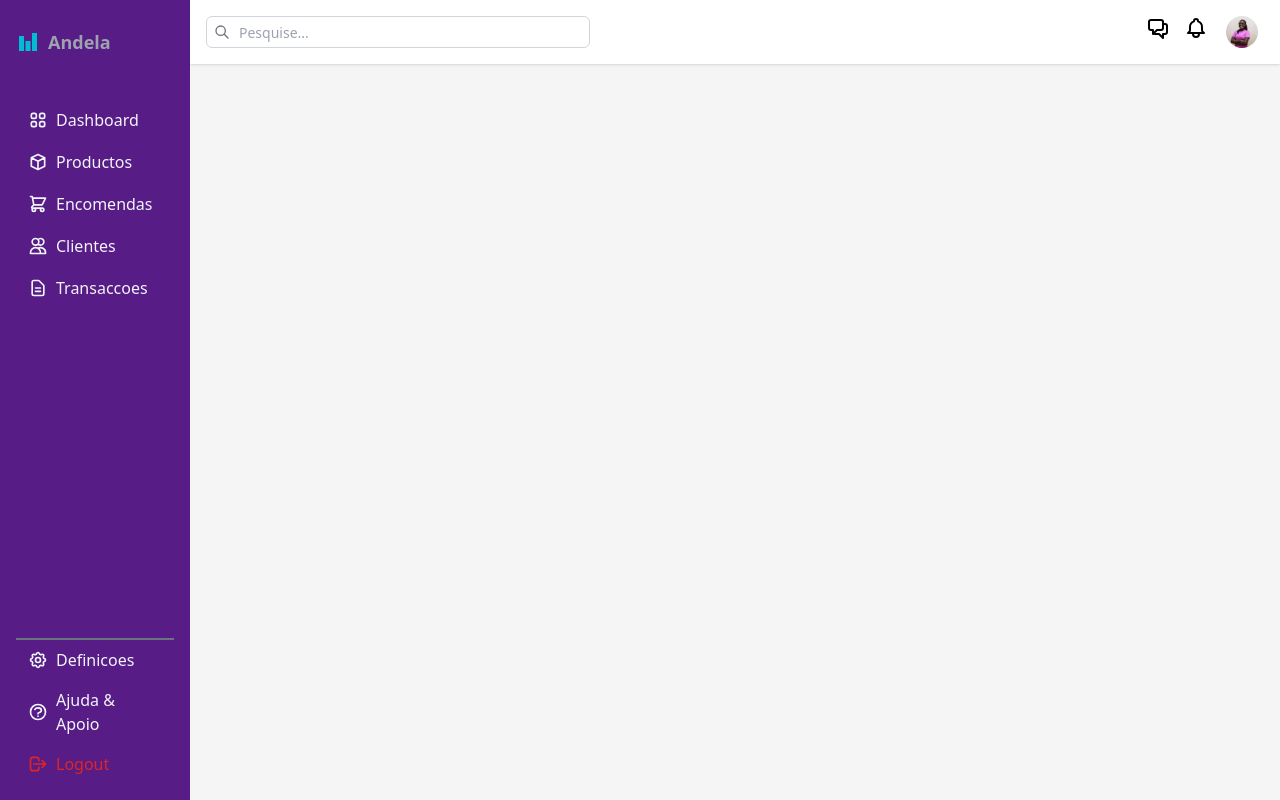
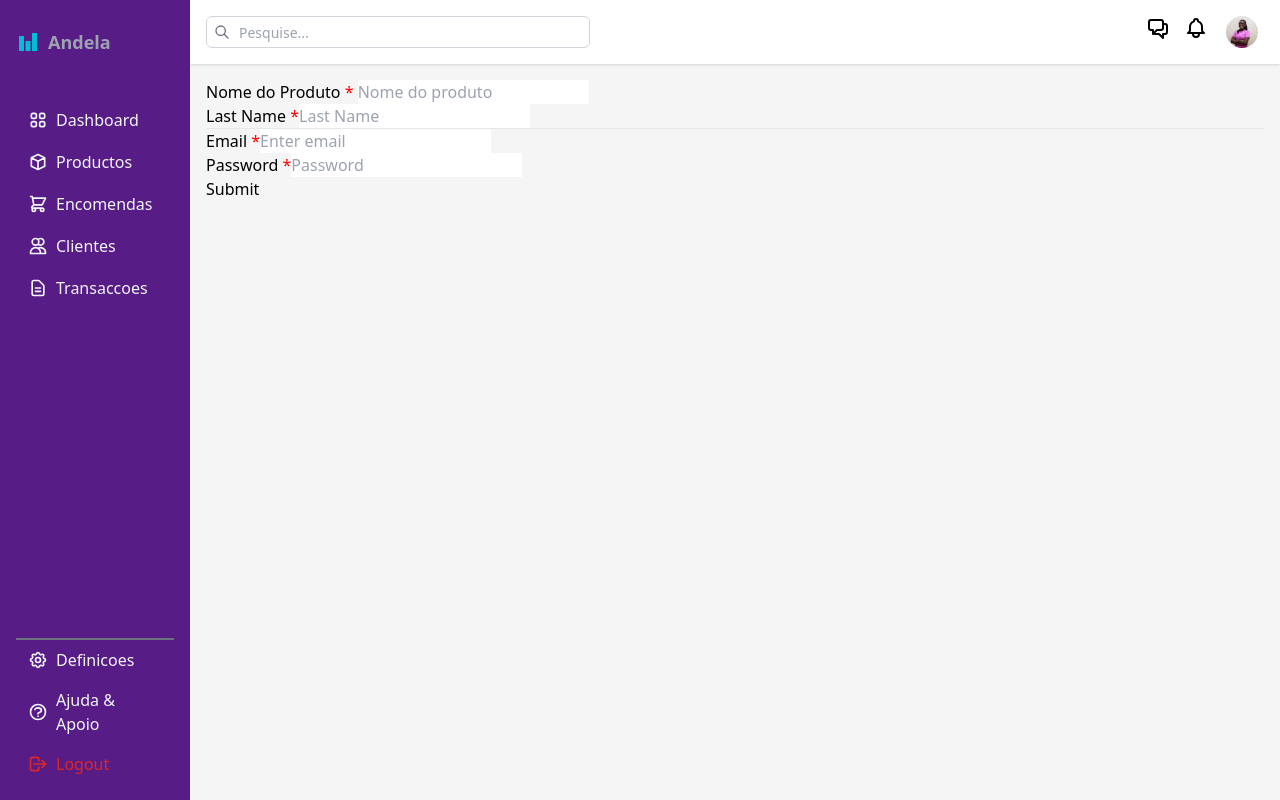
Before and after one commit to MatolaTheCoder/andela-sweet-gift, a React (Create React App) app: page /produtos/add in a window 1280 px wide. Built offline with nearby package versions, Linux system fonts and the light colour scheme.

Commit message:
building the products form

```diff
--- a/src/components/ProdutosAdd.jsx
+++ b/src/components/ProdutosAdd.jsx
@@ -1,9 +1,49 @@
-import React from 'react'
+import React from 'react';
 
 export default function ProdutosAdd() {
   return (
     <>
+      <section className="content">
+        <div className="container-fluid">
+          <div className="row">
+            <div className="col-md-12">
+              <div className="card card-primary">
+                <form method="post" action="" enctype="multipart/form-data">
+                  <div className="card-body">
+                    <div className="row">
+                      <div className="form-group col-md-6">
+                        <label>Nome do Produto<span style={{ color: 'red' }}> *</span> </label>
+                        <input type="text" className="form-control" name="name" value={''} required placeholder="Nome do produto" />
+                        <div style={{ color: 'red' }}></div>
+                      </div>
+                      <div className="form-group col-md-6">
+                        <label>Last Name<span style={{ color: 'red' }}> *</span></label>
+                        <input type="text" className="form-control" name="last_name" value={''} required placeholder="Last Name" />
+                        <div style={{ color: 'red' }}></div>
+                      </div>
+                    </div>
+                    <hr />
+                    <div className="form-group">
+                      <label>Email<span style={{ color: 'red' }}> *</span></label>
+                      <input type="email" className="form-control" name="email" value={''} required placeholder="Enter email" />
+                      <div style={{ color: 'red' }}></div>
+                    </div>
 
+                    <div className="form-group">
+                      <label htmlFor="password">Password<span style={{ color: 'red' }}> *</span></label>
+                      <input type="password" className="form-control" name="password" required placeholder="Password" />
+                      <div style={{ color: 'red' }}></div>
+                    </div>
+                  </div>
+                  <div className="card-footer">
+                    <button type="submit" className="btn btn-primary">Submit</button>
+                  </div>
+                </form>
+              </div>
+            </div>
+          </div>
+        </div>
+      </section>
     </>
-  )
+  );
 }
```
